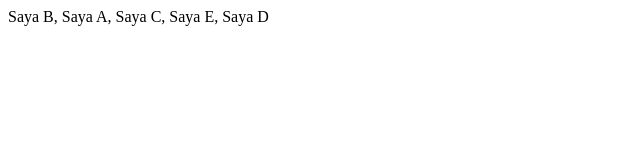
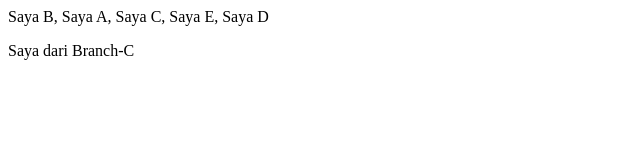
Before and after one commit to ugmbe10/project1, a plain HTML site: page index.html in a window 1280 px wide. Shown: the whole page, without its empty margins (0-640 px from the left). Drawn offline with Linux system fonts and the light colour scheme.

Commit message:
Commit dari branch C ke master branch C

```diff
--- a/index.html
+++ b/index.html
@@ -1 +1,2 @@
 <p>Saya B, Saya A, Saya C, Saya E, Saya D</p>
+<p>Saya dari Branch-C</p>
```
